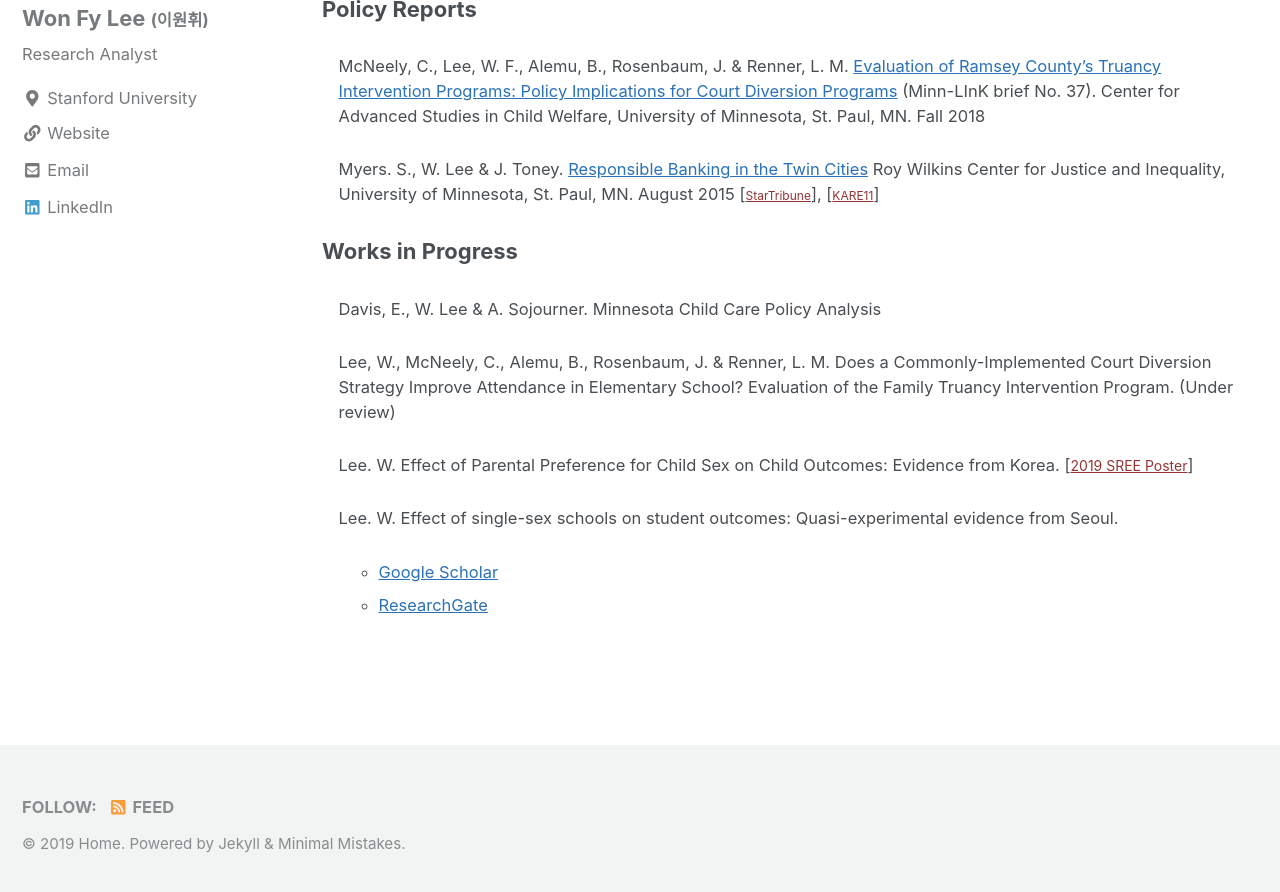
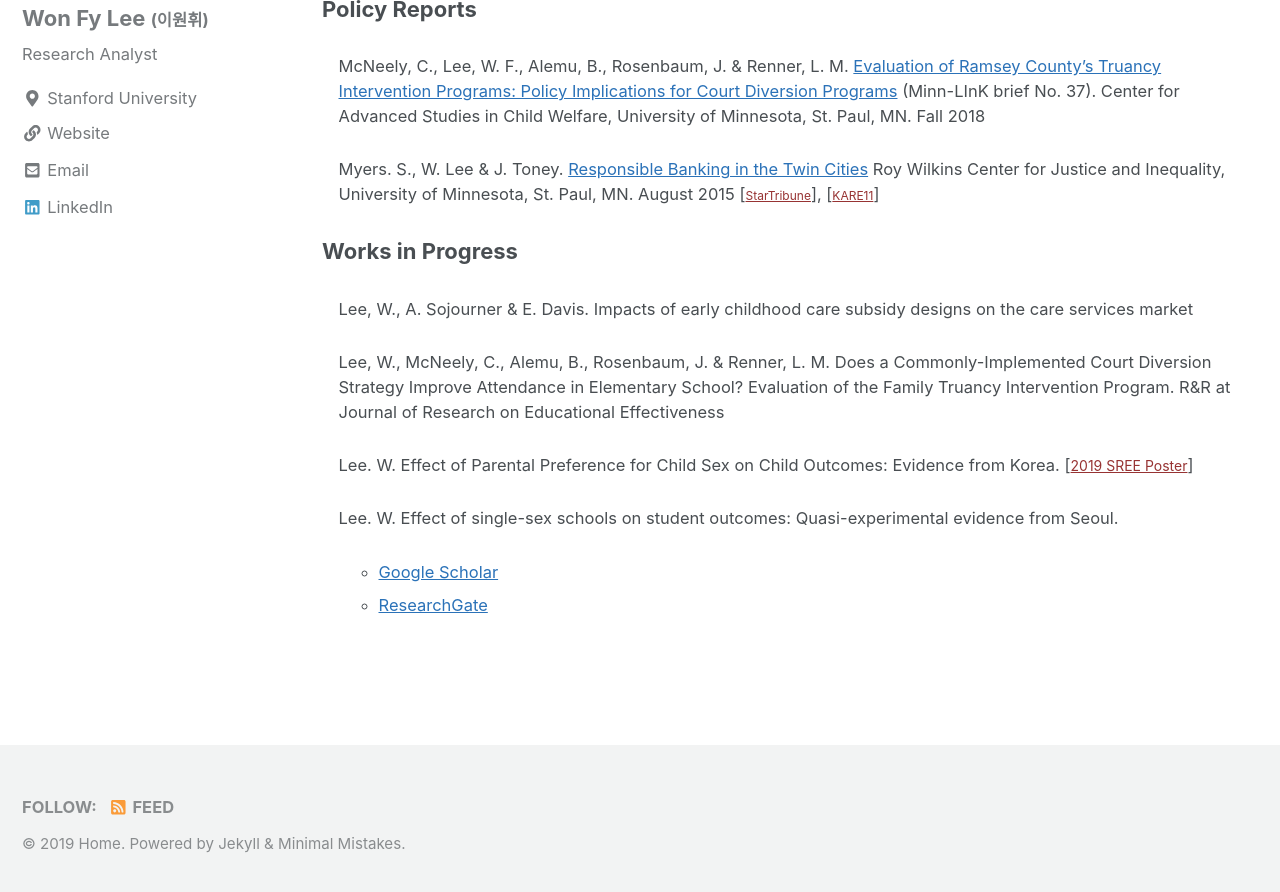
Before and after one commit to leex5089/leex5089.github.io, a Jekyll site: the page built from _pages/Research.md, in a window 1280 px wide and 900 px high, scrolled down 798 px. Shown: the top 892 px of the window. Built offline with Jekyll 4.4.1, drawn with Linux system fonts in a browser that asks for light colours; nearby versions of some CDN libraries.

Commit message:
new files

```diff
--- a/_pages/Research.md
+++ b/_pages/Research.md
@@ -43,10 +43,10 @@ Metropolitan Area</a> Journal of Economics, Race, and Policy 1(2):47-59</dd>
 
   <dt><b>Works in Progress</b></dt>
     <p>
-  <dd>Davis, E., W. Lee & A. Sojourner. Minnesota Child Care Policy Analysis</dd>
+  <dd> Lee, W., A. Sojourner & E. Davis. Impacts of early childhood care subsidy designs on the care services market</dd>
    <p>
     <p>
-  <dd>Lee, W., McNeely, C., Alemu, B., Rosenbaum, J. & Renner, L. M. Does a Commonly-Implemented Court Diversion Strategy Improve Attendance in Elementary School? Evaluation of the Family Truancy Intervention Program. (Under review)</dd>
+  <dd>Lee, W., McNeely, C., Alemu, B., Rosenbaum, J. & Renner, L. M. Does a Commonly-Implemented Court Diversion Strategy Improve Attendance in Elementary School? Evaluation of the Family Truancy Intervention Program. R&R at Journal of Research on Educational Effectiveness</dd>
    <p>
     <p>
   <dd>Lee. W. Effect of Parental Preference for Child Sex on Child Outcomes: Evidence from Korea. [<a href="https://leex5089.github.io/images/SREE2019.pdf"  target="_blank" style="font-size:14px; color:#973333">2019 SREE Poster</a>]</dd>
@@ -54,6 +54,7 @@ Metropolitan Area</a> Journal of Economics, Race, and Policy 1(2):47-59</dd>
   <p>
   <dd>Lee. W. Effect of single-sex schools on student outcomes: Quasi-experimental evidence from Seoul.</dd>
    <p>
+
 
 
   <dd>
```
Also changed, not shown: 1 other file.
